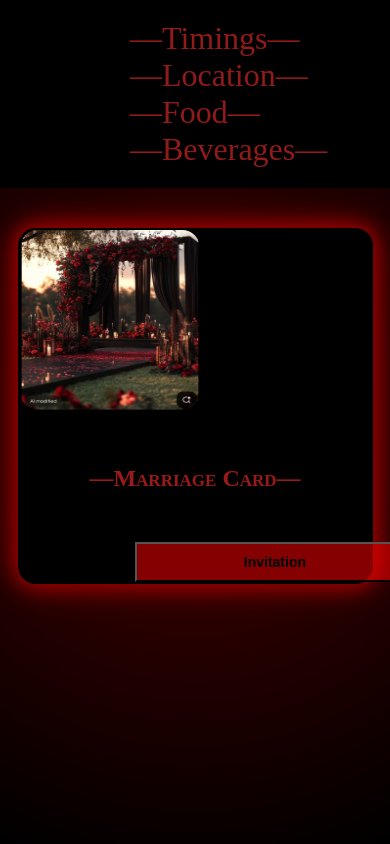
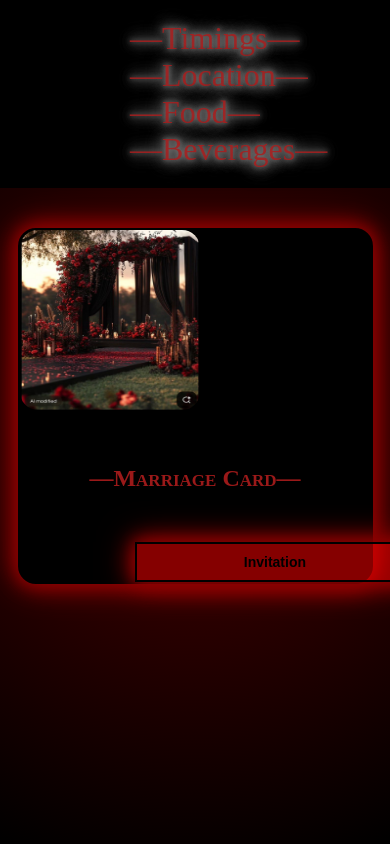
Before and after one commit to Waniyah950/Wedding-website, a plain HTML site: page index.html in a window 390 px wide. Shown: the top 844 px of the page. Drawn offline with Linux system fonts and the light colour scheme.

Commit message:
Update index.html

```diff
--- a/index.html
+++ b/index.html
@@ -74,9 +74,6 @@
                 font-family: Brush Script MT;
                 font-size: xx-large;
                 margin-left: 130px;
-                color-scheme:  #fff
-                text-shadow:
-                0 0 5px #777, 0 0 10px #777, 0 0 15px #777, 0 0 20px #777, 0 0 25px #777;
             }
 
             nav{
@@ -89,6 +86,9 @@
             color: rgba(168, 30, 30, 0.863);
             text-decoration: none;
             font-weight: normal;
+            color-scheme: #fff;
+            text-shadow:
+            0 0 5px #777, 0 0 10px #777, 0 0 15px #777, 0 0 20px #777, 0 0 25px #777;
           }
 
         @media (max-width: 500px) {
@@ -116,6 +116,10 @@
           width: 80%;
           padding: 10px;
           font-size: 14px;
+          border: 2px solid black;
+          box-shadow: 0px 0px 15px #8b0000, 0px 0px 25px #8b0000, 0px 0px 35px #8b0000 ;
+          box-shadow: 0px 0px 15px #e60202, 0px 0px 25px #e60202, 0px 0px 35px #e60202 ;
+          box-shadow: 0px 0px 15px #8b0000, 0px 0px 25px #8b0000, 0px 0px 35px #8b0000 ;
           }
 
     }
```
